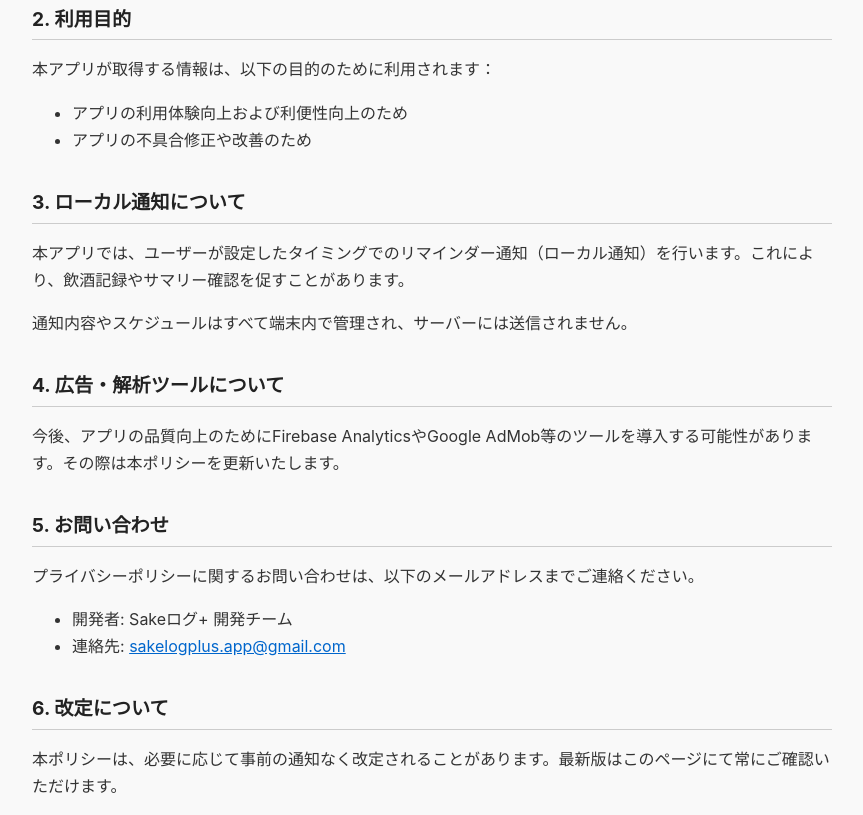
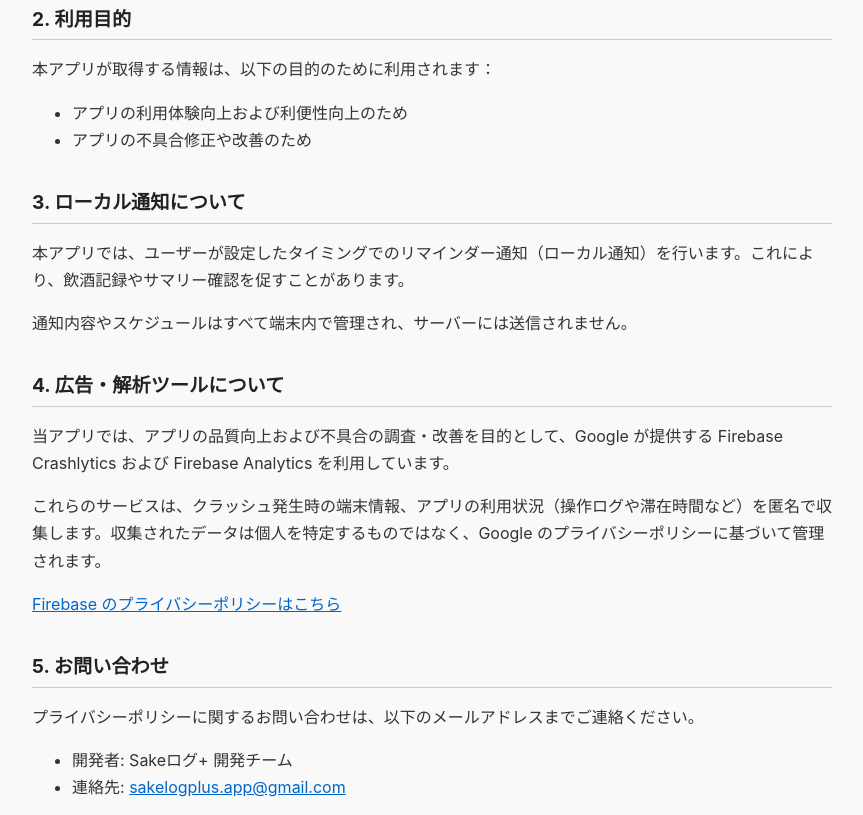
Before and after one commit to 8810-falcon/sake-log-plus-parivacy-policy, a plain HTML site: page index.html in a window 1280 px wide. Shown: the part 399-1214 px from the top of the page, without its empty margins (208-1071 px from the left). Drawn offline with Linux system fonts and the light colour scheme.

Commit message:
Firebaseについての記載を追加

```diff
--- a/index.html
+++ b/index.html
@@ -65,7 +65,9 @@
 <p>通知内容やスケジュールはすべて端末内で管理され、サーバーには送信されません。</p>
 
 <h2>4. 広告・解析ツールについて</h2>
-<p>今後、アプリの品質向上のためにFirebase AnalyticsやGoogle AdMob等のツールを導入する可能性があります。その際は本ポリシーを更新いたします。</p>
+<p>当アプリでは、アプリの品質向上および不具合の調査・改善を目的として、Google が提供する Firebase Crashlytics および Firebase Analytics を利用しています。</p>
+<p>これらのサービスは、クラッシュ発生時の端末情報、アプリの利用状況（操作ログや滞在時間など）を匿名で収集します。収集されたデータは個人を特定するものではなく、Google のプライバシーポリシーに基づいて管理されます。</p>
+<p><a href="https://firebase.google.com/support/privacy" target="_blank">Firebase のプライバシーポリシーはこちら</a></p>
 
 <h2>5. お問い合わせ</h2>
 <p>プライバシーポリシーに関するお問い合わせは、以下のメールアドレスまでご連絡ください。</p>
```
